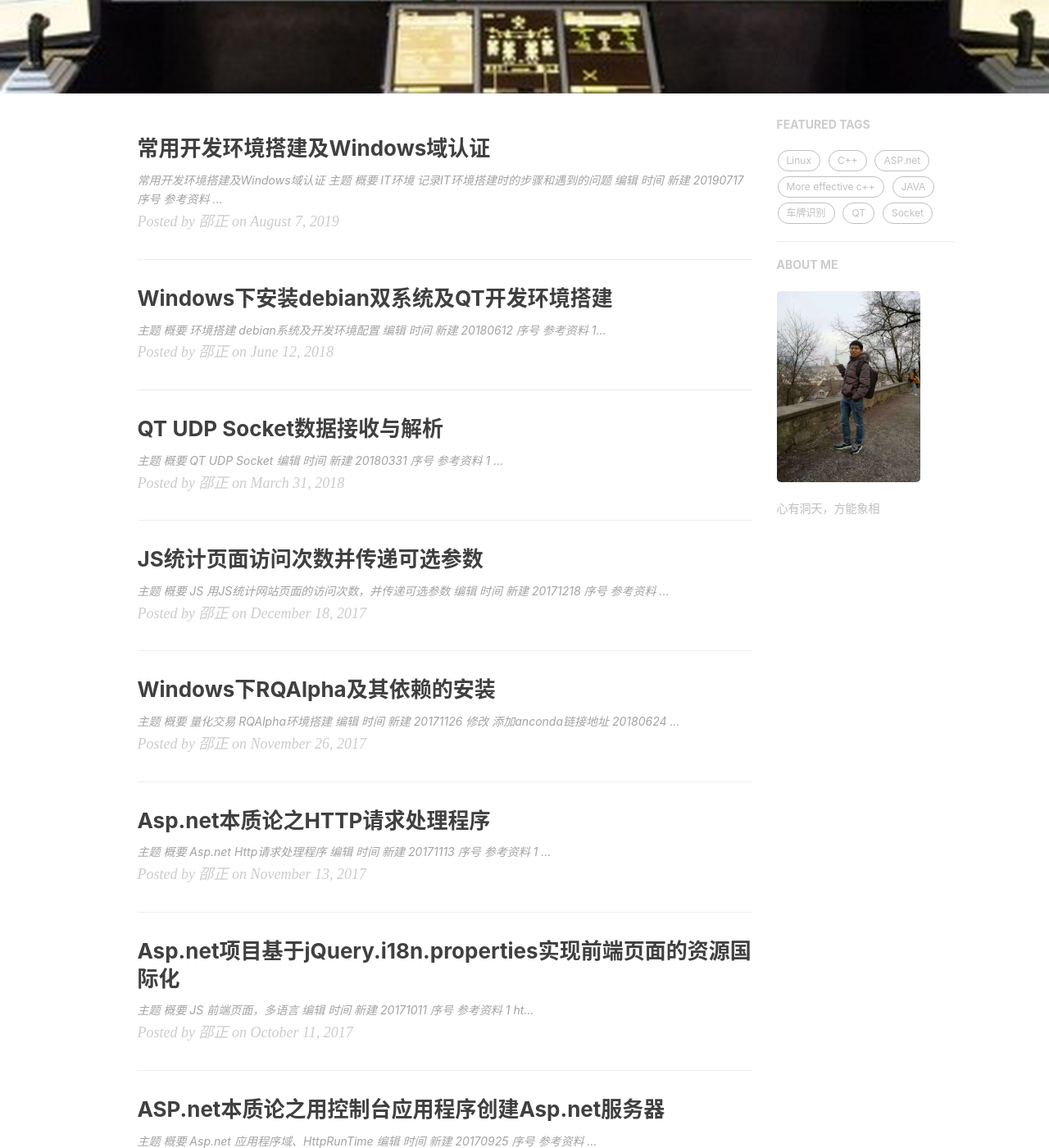
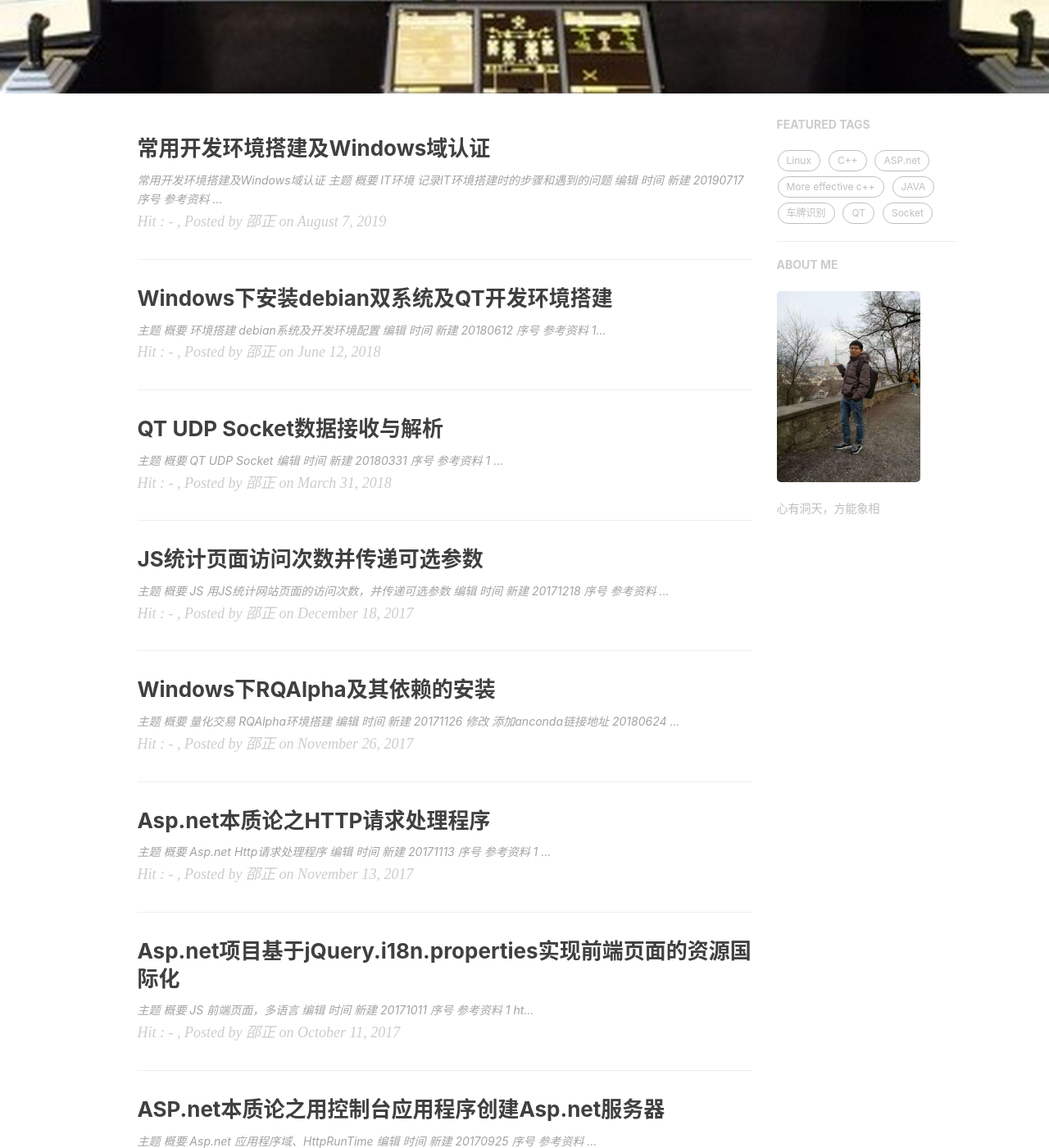
Before and after one commit to shaozhenged/shaozhenged.github.io, a Jekyll site: the page built from index.html, in a window 1280 px wide and 1400 px high, scrolled down 304 px. Shown: the whole window at 82% size. Built offline with Jekyll 4.4.1, drawn with Linux system fonts in a browser that asks for light colours; nearby versions of some CDN libraries; the list of posts is cut into pages by our own code; comment, search, counter and statistics services are not loaded; some of the changed text lies outside the part shown.

Commit message:
增加统计量功能

```diff
--- a/_includes/footer.html
+++ b/_includes/footer.html
@@ -243,3 +243,7 @@
     _render();
 </script>
 {% endif %}
+
+<!-- Hit Kounter LC -->
+<script src="https://cdn1.lncld.net/static/js/av-min-1.5.0.js"></script>
+<script src="https://jerryz.sgp1.cdn.digitaloceanspaces.com/lib/hit-kounter/hit-kounter-lc-0.3.0.js"></script>
--- a/index.html
+++ b/index.html
@@ -23,7 +23,7 @@
         </div>
     </a>
     <p class="post-meta">
-        Posted by {% if post.author %}{{ post.author }}{% else %}{{ site.title }}{% endif %} on {{ post.date | date: "%B %-d, %Y" }}
+        Hit : <span data-hk-page="{{ post.url | prepend: site.url }}"> - </span> , Posted by {% if post.author %}{{ post.author }}{% else %}{{ site.title }}{% endif %} on {{ post.date | date: "%B %-d, %Y" }}
     </p>
 </div>
 <hr>
```
